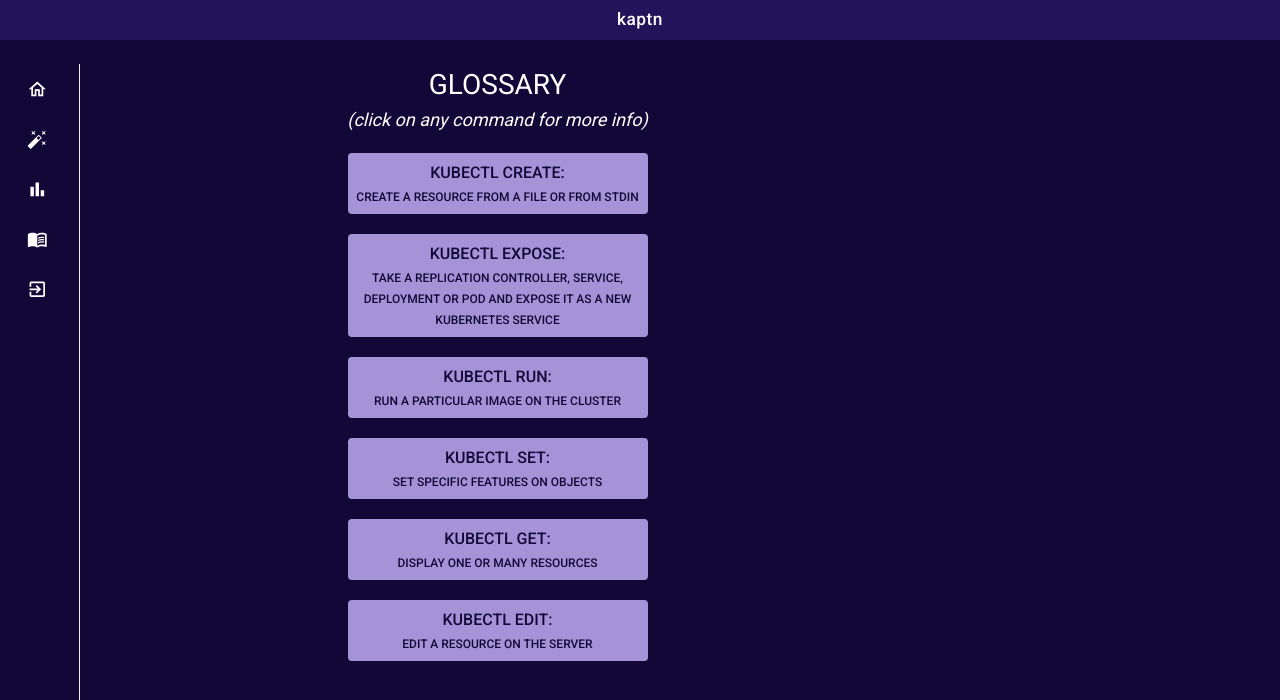
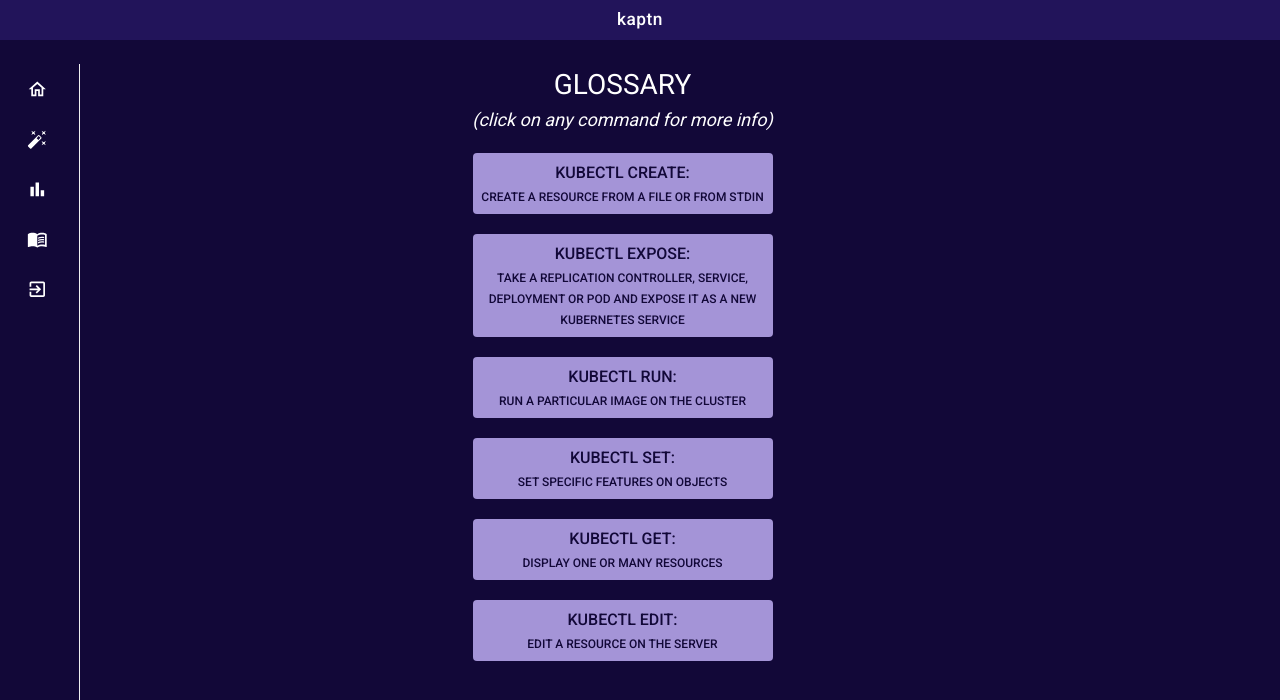
Before and after one commit to oslabs-beta/kaptn, a React (Vite) app: page /glossary in a window 1280 px wide. Shown: the top 700 px of the page. Built offline with nearby package versions, Linux system fonts and the light colour scheme.

Commit message:
fixes merge with gloss

```diff
--- a/src/components/Glossary.jsx
+++ b/src/components/Glossary.jsx
@@ -852,7 +852,7 @@ export default function Glossary() {
           justifyContent='flex-start'
           alignItems='center'
           style={{
-            paddingRight: '125px',
+            paddingLeft: '125px',
           }} // style={{
           //   fontSize: '14px',
           //   justifyContent: 'center',
```
Also changed, not shown: 1 other file (tests, documents, lock files or other folders).
